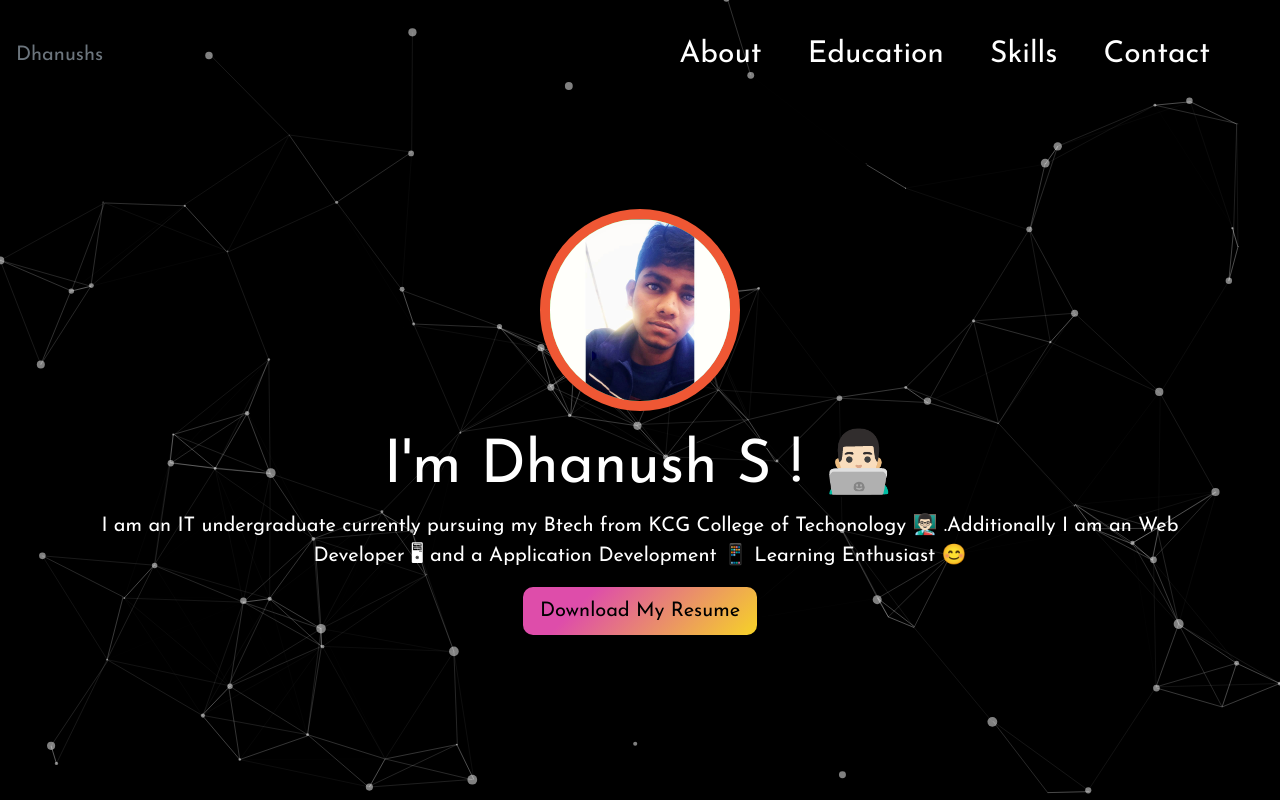
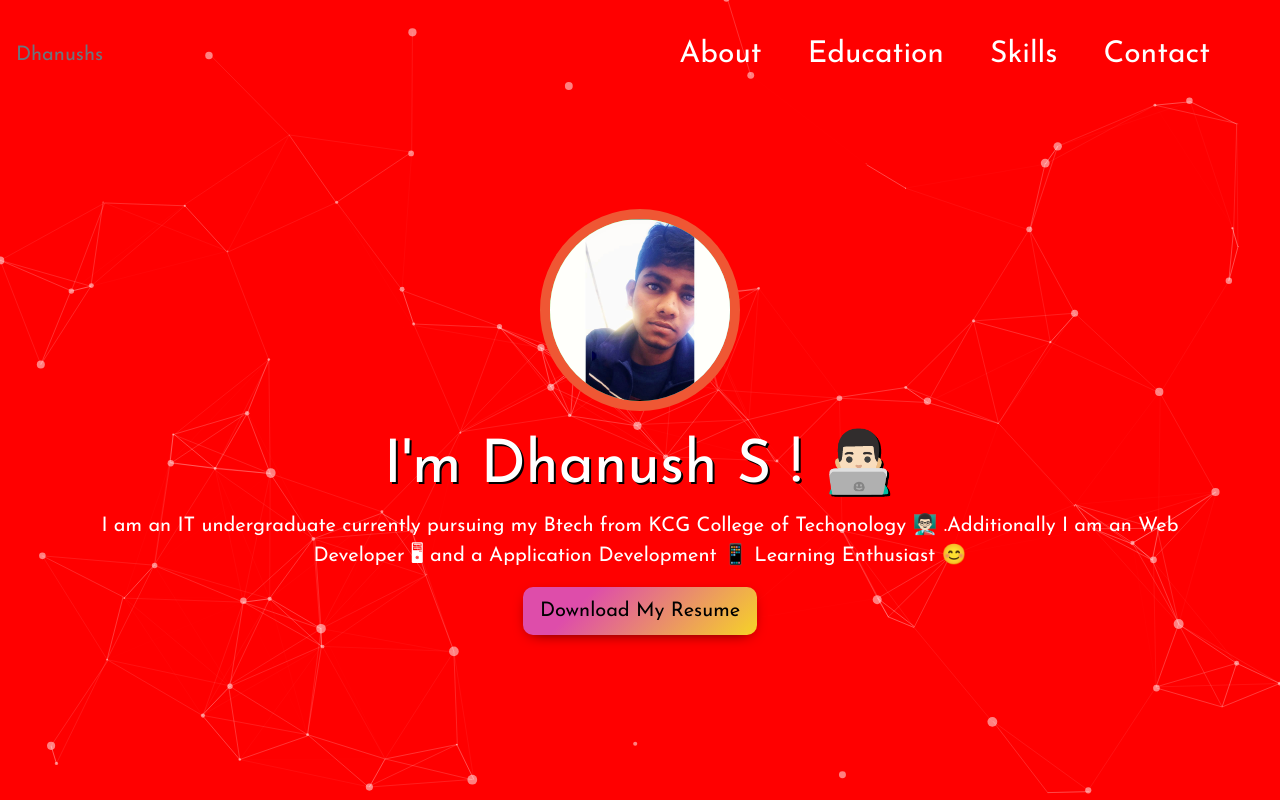
Before and after one commit to dhanushsss/dhanushsss.github.io, a plain HTML site: page index.html in a window 1280 px wide. Shown: the top 800 px of the page. Drawn offline with nearby package versions, Linux system fonts and the light colour scheme.

Commit message:
Update index.css

```diff
--- a/index.css
+++ b/index.css
@@ -78,8 +78,8 @@
   position: absolute;
   width: 100%;
   height: 100vh;
-  background-color: #000;
-  background-image: linear-gradient(315deg, #d3d3d3 0%, #7f8c8d 74%);
+  background-color: red;
+
 
   background-image: url("");
   background-repeat: no-repeat;
```
